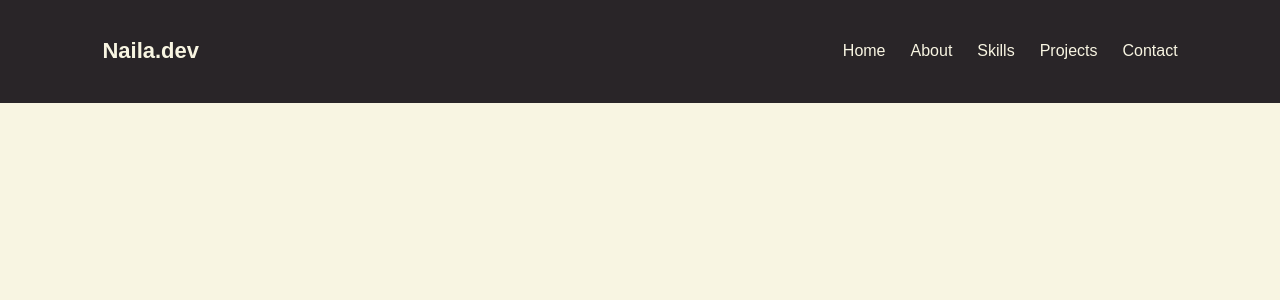
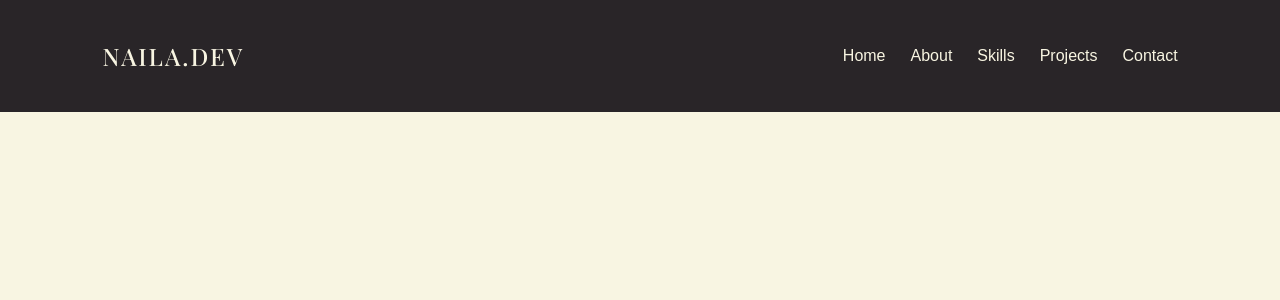
Before and after one commit to nailaanver/my-portfolio, a React (Vite) app: page / in a window 1280 px wide. Shown: the top 300 px of the page. Built offline with nearby package versions, Linux system fonts and the light colour scheme.

Commit message:
style the logo

```diff
--- a/index.html
+++ b/index.html
@@ -3,6 +3,7 @@
   <head>
     <meta charset="UTF-8" />
     <link rel="icon" type="image/svg+xml" href="/vite.svg" />
+    <link href="https://fonts.googleapis.com/css2?family=Playfair+Display:wght@400;500;600&display=swap" rel="stylesheet">
     <meta name="viewport" content="width=device-width, initial-scale=1.0" />
     <title>my-portfolio</title>
   </head>
--- a/src/styles/Navbar.css
+++ b/src/styles/Navbar.css
@@ -16,9 +16,19 @@
 }
 
 .logo {
-  font-size: 22px;
-  font-weight: 600;
+  font-family: 'Playfair Display', serif;
+  font-size: 24px;
+  font-weight: 500;
+  letter-spacing: 2px;
   color: var(--pale-ivory);
+  text-transform: uppercase;
+}
+.logo {
+  transition: 0.3s ease;
+}
+
+.logo:hover {
+  letter-spacing: 5px;
 }
 
 .nav-links {
```
